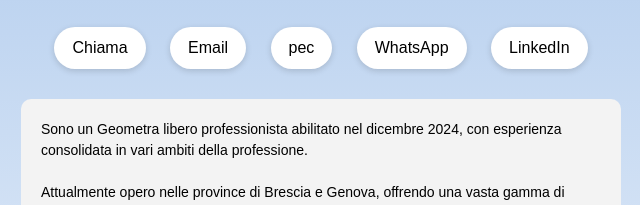
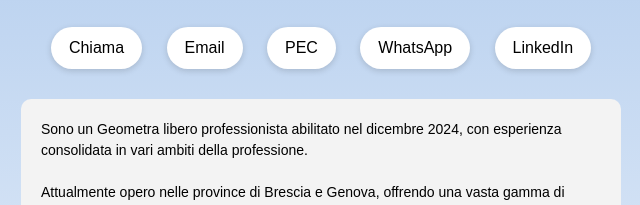
Before and after one commit to Nico0371/nicolas-fona01, a plain HTML site: page index.html in a window 1280 px wide. Shown: the part 257-462 px from the top of the page, 319-959 px from the left. Drawn offline with Linux system fonts and the light colour scheme.

Commit message:
index.html

```diff
--- a/index.html
+++ b/index.html
@@ -78,7 +78,7 @@
     <div class="buttons">
       <a href="tel:+393459957047">Chiama</a>
       <a href="mailto:geom.fonanicolas@gmail.com">Email</a>
-      <a href="mailto:nicolas.fona@geopec.it">pec</a>
+      <a href="mailto:nicolas.fona@geopec.it">PEC</a>
       <a href="https://wa.me/393459957047">WhatsApp</a>
       <a href="https://www.linkedin.com/in/nicolas-fona" target="_blank">LinkedIn</a>
     </div>
```
